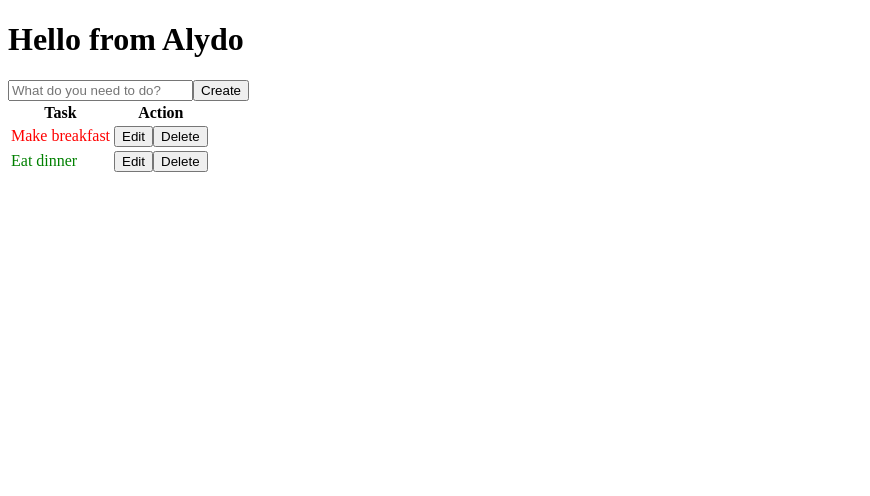
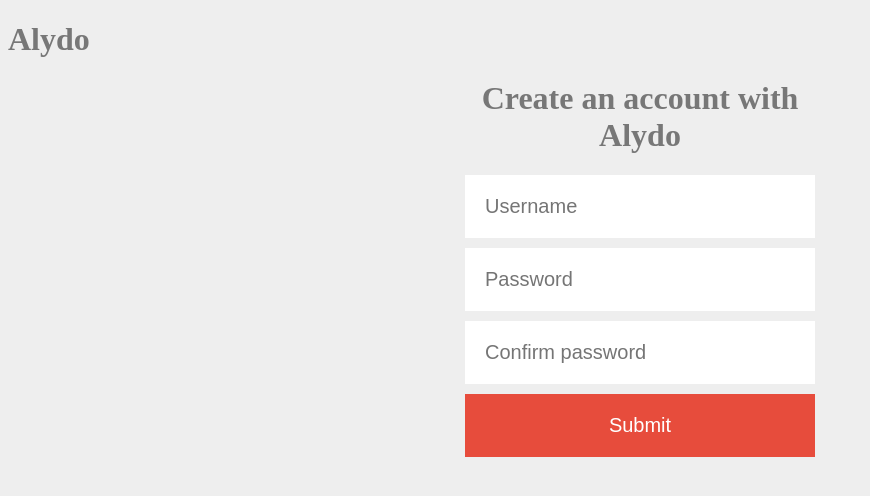
Before and after one commit to PierpaoloLucarelli/react-docker-webpack, a React app: page / in a window 1280 px wide. Shown: the whole page, without its empty margins (0-870 px from the left). Built offline with nearby package versions, Linux system fonts and the light colour scheme.

Commit message:
added login test

```diff
--- a/index.html
+++ b/index.html
@@ -3,6 +3,7 @@
     <head>
         <meta charset="utf-8">
         <title>React test</title>
+        <link rel="stylesheet" type="text/css" href="./src/styles/main.css">
     </head>
     <body>
         <div id="app"></div>
--- a/src/components/app.js
+++ b/src/components/app.js
@@ -1,52 +1,22 @@
 import React from 'react';
-import CreateTodo from './create_todo';
-import TodoList from './todo_list';
-
-const todos = [
-    {
-        task: "Make breakfast",
-        isCompleted: false
-    },
-    {
-        task: "Eat dinner",
-        isCompleted: true
-    }
-];
+import SignupForm from './signup';
 
 export default class App extends React.Component{
 
     constructor(props){
         super(props);
         this.state = {
-            todos
+            items: []
         };
     }
 
     render(){
         return(
             <div>
-                <h1>Hello from Alydo</h1>
-                <CreateTodo createTask={this.createTask.bind(this)}/>
-                <TodoList toggleTask={this.toggleTask.bind(this)}
-                    todos={this.state.todos}
-                />
+            <h1>Alydo</h1>
+            <SignupForm/>
             </div>
         )
     }
 
-    createTask(task){
-        this.state.todos.push({
-            task,
-            isCompleted: false
-        });
-        this.setState({
-            todos: this.state.todos
-        })
-    }
-
-    toggleTask(task){
-        const foundTodo = _.find(this.state.todos, todo => todo.task === task);
-        foundTodo.isCompleted = ! foundTodo.isCompleted;
-        this.setState({todos: this.state.todos});
-    }
 }
--- a/src/components/create_todo.js
+++ /dev/null
@@ -1,18 +0,0 @@
-import React from 'react';
-
-export default class CreateTodo extends React.Component{
-    render(){
-        return(
-            <form onSubmit={this.hanldeCreate.bind(this)}>
-                <input type="text" placeholder="What do you need to do?" ref="createInput"/>
-                <button>Create</button>
-            </form>
-        );
-    }
-
-    hanldeCreate(event){
-        event.preventDefault();
-        this.props.createTask(this.refs.createInput.value);
-        this.refs.createInput.value = "";
-    }
-}
--- /dev/null
+++ b/src/components/signup.js
@@ -0,0 +1,84 @@
+import React from 'react';
+
+export default class SignupForm extends React.Component{
+
+    constructor(props){
+        super(props);
+        this.state = {
+            username: null,
+            password: null
+        }
+    }
+
+    render(){
+        return(
+            <div className="signup">
+                <h1>Create an account with Alydo</h1>
+                <form className="alydo-form" onSubmit={this.sendRegister.bind(this)}>
+                <input
+                    ref="username"
+                    type="text"
+                    placeholder="Username"
+                    defaultValue={this.state.email}
+                    onChange={this.handleUsername.bind(this)}
+                 />
+
+                 <input
+                    ref="password"
+                    type="password"
+                    placeholder="Password"
+                    defaultValue={this.state.password}
+                    onChange={this.handlePassword.bind(this)}
+                 />
+
+                 <input
+                    ref="passwordConfirm"
+                    type="password"
+                    placeholder="Confirm password"
+                    defaultValue={this.state.password}
+                 />
+
+                 <input
+                    type="submit"
+                    className="button red-btn"
+                    onChange={this.handleConfirmPassword.bind(this)}
+                />
+
+                </form>
+            </div>
+        );
+    }
+
+    handleUsername(event){
+        this.setState({
+            username: event.target.value
+        });
+    }
+
+    handleConfirmPassword(event){
+        this.setState({
+            password: event.target.value
+        });
+    }
+
+    handlePassword(event){
+        this.setState({
+            password: event.target.value
+        });
+    }
+
+    sendRegister(event){
+        event.preventDefault();
+        fetch("http://127.0.0.1:8080/signup", {
+            method: 'POST',
+            headers: {
+                'Accept': 'application/json',
+                'Content-Type': 'application/json'
+            },
+            body: JSON.stringify({
+                username: this.state.username,
+                password: this.state.password,
+            })
+        })
+    }
+}
--- a/src/components/todo_list.js
+++ /dev/null
@@ -1,23 +0,0 @@
-import React from 'react';
-import _ from 'lodash';
-import TodoListHeader from './todo_list_header';
-import TodoListItem from './todo_list_item';
-
-export default class TodoList extends React.Component{
-
-    renderItems(){
-        const props = _.omit(this.props, 'todos');
-        return _.map(this.props.todos, (todo, index) => <TodoListItem key={index} {...todo} {...props} />);
-    }
-
-    render(){
-        return(
-            <table>
-                    <TodoListHeader/>
-                <tbody>
-                    {this.renderItems()}
-                </tbody>
-            </table>
-        );
-    }
-}
--- a/src/components/todo_list_header.js
+++ /dev/null
@@ -1,14 +0,0 @@
-import React from 'react';
-
-export default class TodoListHeader extends React.Component{
-    render(){
-        return(
-            <thead>
-                <tr>
-                    <th>Task</th>
-                    <th>Action</th>
-                </tr>
-            </thead>
-        );
-    }
-}
--- a/src/components/todo_list_item.js
+++ /dev/null
@@ -1,62 +0,0 @@
-import React from 'react';
-
-export default class TodoListItem extends React.Component{
-
-    constructor(props){
-        super(props);
-        this.state={
-            isEditing: false
-        }
-    }
-
-    renderActionButtons(){
-        if(this.state.isEditing){
-            return(
-                <td>
-                    <button>Save</button>
-                    <button onClick={this.onCancelClick.bind(this)}>Cancel</button>
-                </td>
-            )
-        }
-        return(
-            <td>
-                <button onClick={this.onEditClick.bind(this)}>Edit</button>
-                <button>Delete</button>
-            </td>
-        )
-    }
-
-    renderListItem(){
-        const {task,isCompleted} = this.props;
-        const taskStyles = {
-            color: isCompleted ? 'green' : 'red',
-            cursor: 'pointer'
-        }
-        return(
-            <td onClick={this.props.toggleTask.bind(this,task)} style={taskStyles}>
-                {task}
-            </td>
-        )
-    }
-
-    render(){
-        return(
-                <tr>
-                    {this.renderListItem()}
-                    {this.renderActionButtons()}
-                </tr>
-        );
-    }
-
-    onEditClick(){
-        this.setState({
-            isEditing: true
-        })
-    }
-
-    onCancelClick(){
-        this.setState({
-            isEditing: false
-        })
-    }
-}
--- /dev/null
+++ b/src/styles/main.css
@@ -0,0 +1,40 @@
+body{
+    background: #eee;
+    color: #777;
+}
+
+/*LOGIN AREA*/
+
+.signup{
+    max-width:350px;
+    margin: 0 auto;
+    text-align: center;
+}
+
+.signup .alydo-form input{
+    display: block;
+    width: 100%;
+    padding: 20px;
+    margin: 10px 0;
+    border: none;
+    color: #aaa;
+    font-size: 20px;
+}
+
+input[type=text], input[type=password] {
+    box-sizing : border-box;
+}
+
+.signup .alydo-form input:focus{
+    outline: none;
+}
+
+.signup .alydo-form input.red-btn{
+    background: #e74c3c;
+    padding: 20px;
+    color: #eee;
+    font-size: 20px;
+    color: #fff;
+    width: 100%;
+    cursor: pointer;
+}
```
